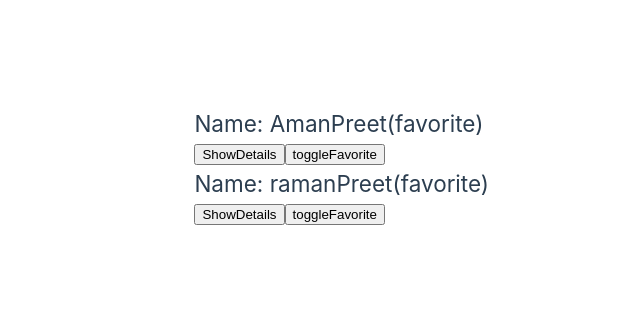
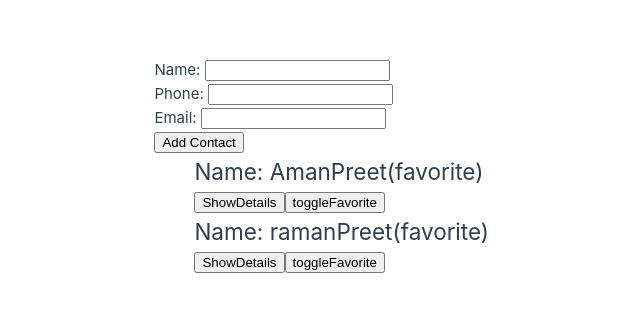
Before and after one commit to ManjinderDhillon/Vue_project, a Vue app: page / in a window 1280 px wide. Shown: the part 234-546 px from the top of the page, without its empty margins (151-791 px from the left). Built offline with nearby package versions, Linux system fonts and the light colour scheme.

Commit message:
adds NewFriend Comoponent,gets value from user

```diff
--- a/src/components/ChildComponent.vue
+++ b/src/components/ChildComponent.vue
@@ -1,5 +1,6 @@
 <template>
 
+    <ul>
      <h2>Name: {{name}}{{fav   ? '(favorite)' : ''}}</h2>
      <button @click="toggleDetails" > {{ detailsAreVisible ? "Hide" : "Show" }}Details</button>
      <button @click="toggleFav" >toggleFavorite</button>
@@ -11,11 +12,14 @@
          <strong>Email: {{email}}</strong>
        </li>
      </ul>
+    </ul>
 
  </template>
 
  <script setup>
+
  import { ref , computed} from 'vue';
+ const emit = defineEmits(['toggleFavorite'])
  const props = defineProps({
   id:{type:String,required:true},
   name:{type:String,required:true},
@@ -27,7 +31,7 @@
  const detailsAreVisible = ref(false);
  const fav =  ref(props.favorite)
 
- const emit = defineEmits(['toggleFavorite'])
+
 
 
 
--- /dev/null
+++ b/src/components/NewFriend.vue
@@ -0,0 +1,35 @@
+<template>
+<form @submit.prevent="addFriend" >
+    <div>
+        <label >Name: </label>
+        <input type="text" v-model="Name"  >
+    </div>
+    <div>
+        <label  >Phone: </label>
+        <input type="text" v-model="Phone" >
+    </div>
+    <div>
+        <label  >Email: </label>
+        <input type="text" v-model="Email">
+    </div>
+    <div>
+        <button @click="addFriend" >Add Contact</button>
+    </div>
+
+</form>
+</template>
+
+<script setup >
+import { ref } from 'vue';
+const emit = defineEmits(['addContact'])
+
+
+const Name = ref('');
+const Phone = ref('');
+const Email = ref('');
+
+const addFriend = () => {
+    emit('addContact',Name,Phone,Email)
+}
+
+</script>
--- a/src/components/ParentComponent.vue
+++ b/src/components/ParentComponent.vue
@@ -1,4 +1,5 @@
 <template>
+  <NewFriend @addContact="addNewFriend" />
   <ChildComponent
     v-for="friend in friends"
     :key="friend.index"
@@ -13,6 +14,7 @@
 <script setup>
 import { ref } from "vue";
 import ChildComponent from "./ChildComponent.vue";
+import NewFriend from './NewFriend.vue';
 
 const friends = ref([
   {
@@ -33,4 +35,14 @@ const friends = ref([
 const toggle = (friendId) => {
     alert(friendId)
 };
+const addNewFriend = (Name,Phone,Email) => {
+  const UserData = {
+    id: new Date().toISOString(),
+    name : Name,
+    phone:Phone,
+    email:Email,
+    favorite:false
+  }
+  friends.value.push(UserData)
+}
 </script>
```
